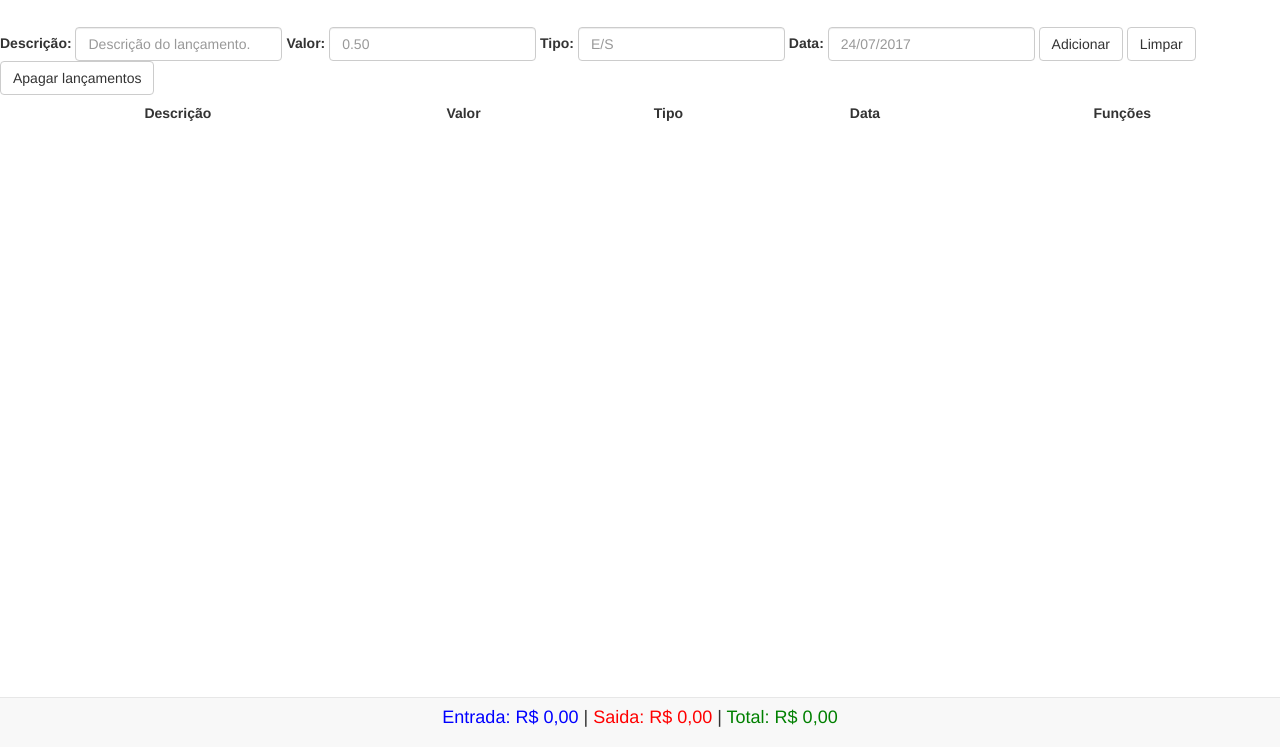
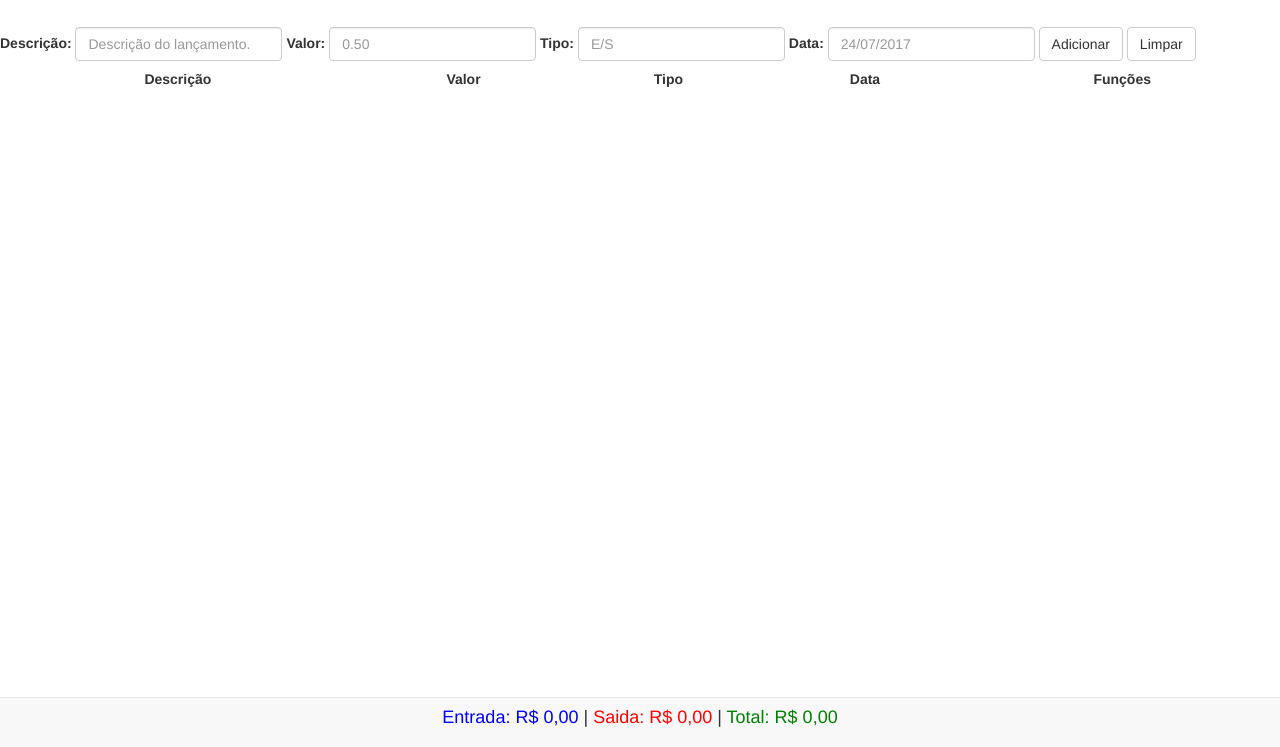
Before and after one commit to lazaroness/ChurchFiles, a plain HTML site: page app/index.html in a window 1280 px wide. Shown: the part 53-800 px from the top of the page. Drawn offline with Linux system fonts and the light colour scheme.

Commit message:
removendo function deleteList

```diff
--- a/app/index.html
+++ b/app/index.html
@@ -36,7 +36,6 @@
         <span id="btnAdd">
           <button class="btn btn-default" onclick="addData();">Adicionar</button>
           <button class="btn btn-default" onclick="resetForm();">Limpar</button>
-          <button class="btn btn-default" onclick="deleteList();">Apagar lançamentos</button>
         </span>
       </div>
       <div id="errors" style="display: none;"></div>
--- a/app/js/main.js
+++ b/app/js/main.js
@@ -142,13 +142,6 @@ function updateData(){
   setList(list);
 }
 
-function deleteList(){
-  if(confirm("Apagar os lançamentos?")){
-    list = [];
-    setList(list);
-  }
-}
-
 function saveListStorage(list){
   var jsonStr = JSON.stringify(list);
   localStorage.setItem("fonteEterna", jsonStr);
```
